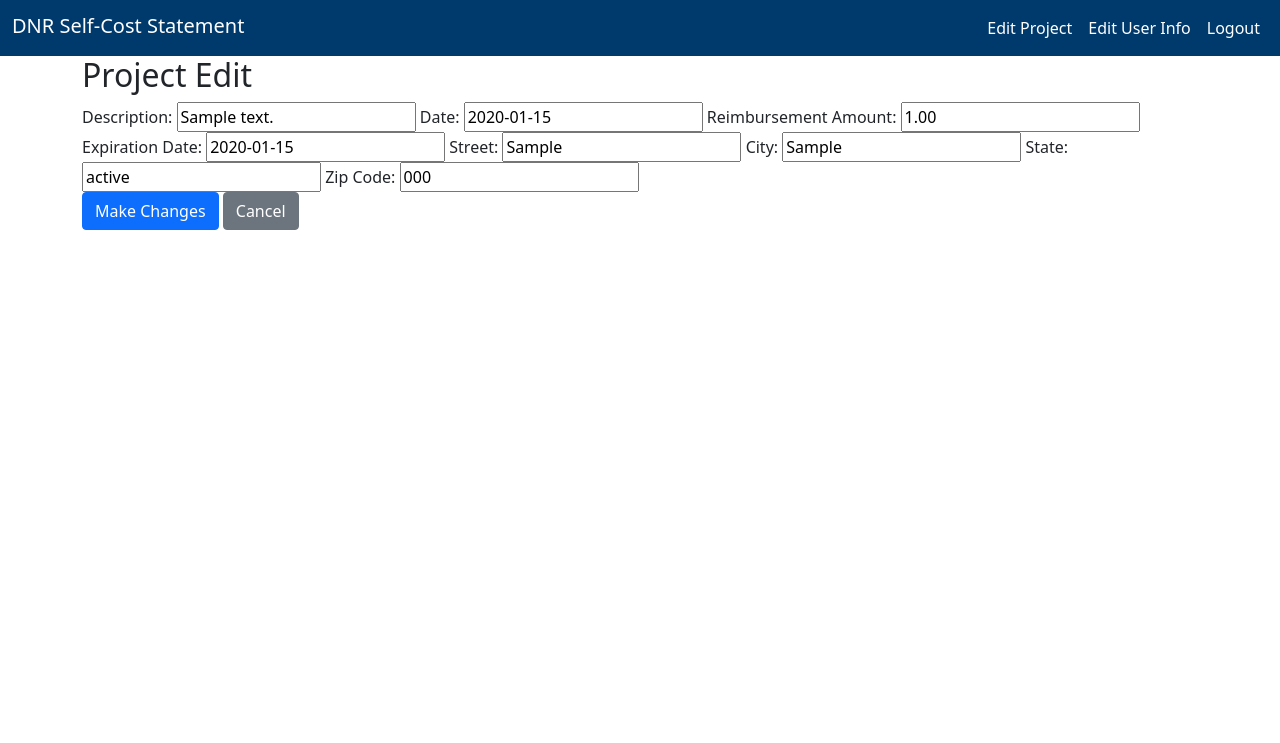
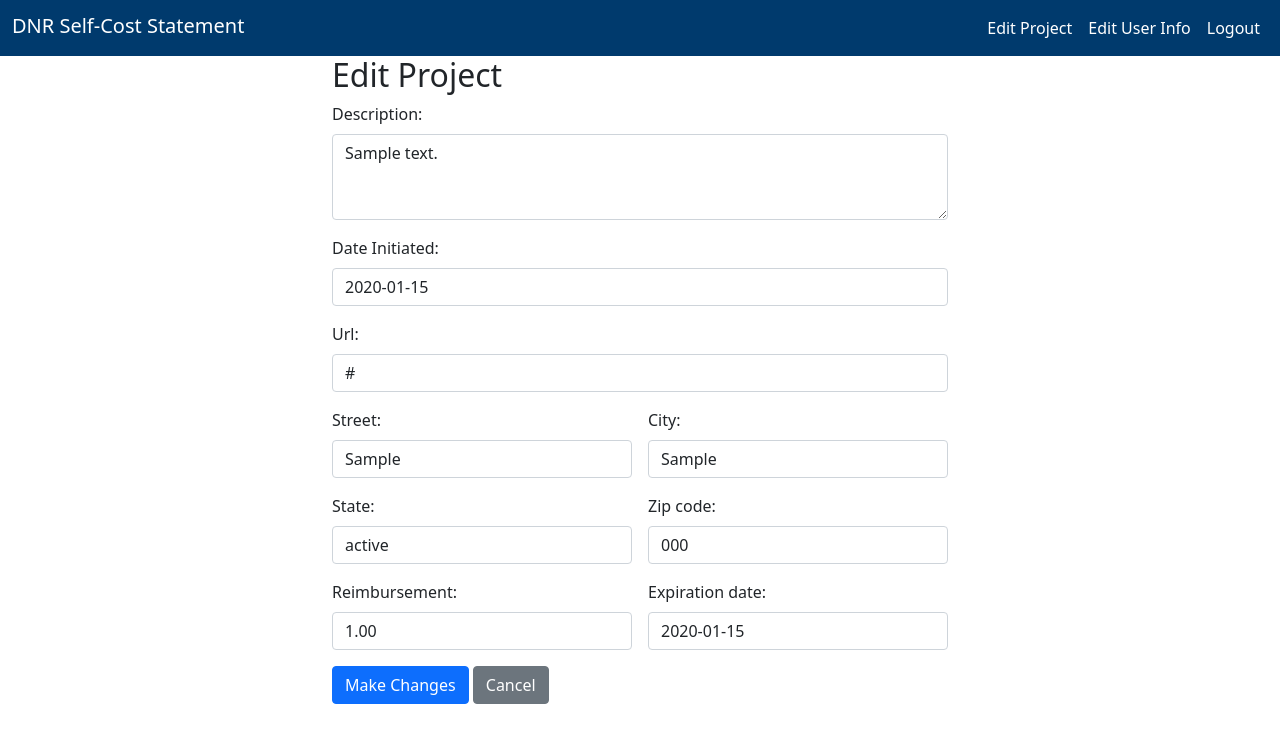
Before and after one commit to nistalb/DNR, a Django app: page /project/edit in a window 1280 px wide. Shown: the top 743 px of the page. Run offline with Django 3.2, Linux system fonts and the light colour scheme; a user stored in the database is signed in; tables that the repository leaves empty hold one stand-in row (values such as "Sample post").

Commit message:
adds styling to forms

```diff
--- a/main_app/forms.py
+++ b/main_app/forms.py
@@ -1,4 +1,5 @@
 from django.forms import ModelForm
+from django.forms.widgets import DateInput, EmailInput, NumberInput, PasswordInput, TextInput, Textarea, URLInput
 from .models import User, Project, Labor, Rental
 
 from django.contrib.auth.forms import UserCreationForm
@@ -7,18 +8,50 @@ class NewUserForm(UserCreationForm):
     class Meta:
         model = User
         fields = ('username', 'first_name', 'last_name', 'email', 'password1', 'password2')
+        widgets = {'username': TextInput(attrs={'class': 'form-control'}),
+                    'first_name': TextInput(attrs={'class': 'form-control'}),
+                    'last_name': TextInput(attrs={'class': 'form-control'}),
+                    'email': EmailInput(attrs={'class': 'form-control'}),
+                    'password1': PasswordInput(attrs={'class': 'form-control'}),
+                    'password2': PasswordInput(attrs={'class': 'form-control'}),
+                    }
+
 
 class ProjectForm(ModelForm):
     class Meta:
         model = Project
         fields = ('description', 'date', 'url', 'street', 'city', 'state', 'zip_code', 'reimbursement', 'expiration_date')
+        widgets = {'description': Textarea(attrs={'cols':20, 'rows':3, 'class': 'form-control'}),
+                    'date': DateInput(attrs={'class': 'form-control'}),
+                    'url': URLInput(attrs={'class': 'form-control'}),
+                    'street': TextInput(attrs={'class': 'form-control'}),
+                    'city': TextInput(attrs={'class': 'form-control'}),
+                    'state': TextInput(attrs={'class': 'form-control'}),
+                    'zip_code': TextInput(attrs={'class': 'form-control'}),
+                    'reimbursement': NumberInput(attrs={'class': 'form-control'}),
+                    'expiration_date': DateInput(attrs={'class': 'form-control'}),
+                    }
+        labels = {'date': 'Date Initiated'}
+
 
 class LaborForm(ModelForm):
     class Meta:
         model = Labor
         fields = ('date', 'total_hours', 'chainsaw_hours', 'small_equip_hours', 'large_equip_hours')
+        widgets = {'date': DateInput(attrs={'class': 'datepicker form-control'}),
+                    'total_hours': NumberInput(attrs={'class': 'form-control'}),
+                    'chainsaw_hours': NumberInput(attrs={'class': 'form-control'}),
+                    'small_equip_hours': NumberInput(attrs={'class': 'form-control'}),
+                    'large_equip_hours': NumberInput(attrs={'class': 'form-control'}),
+                    }
+        labels = {'small_equip_hours': 'Small equipment hours', 'large_equip_hours': 'Large equipment hours'}
 
 class RentalForm(ModelForm):
     class Meta:
         model = Rental
         fields = ('equipment', 'cost', 'start_date', 'end_date')
+        widgets = {'equipment': TextInput(attrs={'class': 'form-control'}),
+                    'cost': NumberInput(attrs={'class': 'form-control'}),
+                    'start_date': DateInput(attrs={'class': 'form-control'}),
+                    'end_date': DateInput(attrs={'class': 'form-control'}),
+                    }
--- a/main_app/static/styles/main.css
+++ b/main_app/static/styles/main.css
@@ -26,6 +26,10 @@ header {
     margin: 15px;
 }
 
+.edit_form {
+    max-width: 50vw;
+}
+
 footer {
     background-color: rgb(0, 58, 109);
 }
--- a/main_app/templates/base.html
+++ b/main_app/templates/base.html
@@ -8,6 +8,8 @@
 
     {% comment %} Bootstrap {% endcomment %}
     <link href="https://cdn.jsdelivr.net/npm/bootstrap@5.0.1/dist/css/bootstrap.min.css" rel="stylesheet" integrity="sha384-+0n0xVW2eSR5OomGNYDnhzAbDsOXxcvSN1TPprVMTNDbiYZCxYbOOl7+AMvyTG2x" crossorigin="anonymous">
+
+    <link rel="stylesheet" href="https://cdnjs.cloudflare.com/ajax/libs/bootstrap-datepicker/1.9.0/css/bootstrap-datepicker.min.css" integrity="sha512-mSYUmp1HYZDFaVKK//63EcZq4iFWFjxSL+Z3T/aCt4IO9Cejm03q3NKKYN6pFQzY0SBOr8h+eCIAZHPXcpZaNw==" crossorigin="anonymous" referrerpolicy="no-referrer" />
 
     {% comment %} CSS from Static File {% endcomment %}
     <link rel="stylesheet" href="{% static 'styles/main.css' %}">
@@ -49,5 +51,11 @@
 
     {% comment %} Bootstrap JS {% endcomment %}
     <script src="https://cdn.jsdelivr.net/npm/bootstrap@5.0.1/dist/js/bootstrap.bundle.min.js" integrity="sha384-gtEjrD/SeCtmISkJkNUaaKMoLD0//ElJ19smozuHV6z3Iehds+3Ulb9Bn9Plx0x4" crossorigin="anonymous"></script>
+    <script src="https://cdnjs.cloudflare.com/ajax/libs/bootstrap-datepicker/1.9.0/js/bootstrap-datepicker.min.js" integrity="sha512-T/tUfKSV1bihCnd+MxKD0Hm1uBBroVYBOYSk1knyvQ9VyZJpc/ALb4P0r6ubwVPSGB2GvjeoMAJJImBG12TiaQ==" crossorigin="anonymous" referrerpolicy="no-referrer"></script>
+    <script type='text/javascript'>
+        $(document).ready(function() {
+            $('.datepicker').datepicker();
+        });
+    </script>
 </body>
 </html>
--- a/main_app/templates/project/edit.html
+++ b/main_app/templates/project/edit.html
@@ -1,31 +1,54 @@
 {% extends 'base.html' %}
 {% block content %}
 
-<div id="content" class="container">
-    <h2>Project Edit</h2>
+<div class="container edit_form">
+    <h2>Edit Project</h2>
 
-    <form action="{% url 'project_edit' %}" method="post">
+    <form class="row g-3" action="{% url 'project_edit' %}" method="post">
         {% csrf_token %}
-        <div>
-            <label for="">Description:</label>
-            {{project_form.description}}
-            <label for="">Date:</label>
-            {{project_form.date}}
-            <label for="">Reimbursement Amount:</label>
-            {{project_form.reimbursement}}
-            <label for="">Expiration Date:</label>
-            {{project_form.expiration_date}}
-            <label for="">Street:</label>
-            {{project_form.street}}
-            <label for="">City:</label>
-            {{project_form.city}}
-            <label for="">State:</label>
-            {{project_form.state}}
-            <label for="">Zip Code:</label>
-            {{project_form.zip_code}}
+
+        <div class="col-12">
+                <label for="" class="form-label">{{ project_form.description.label_tag }}</label>
+                {{ project_form.description }}
         </div>
-        <input class="btn btn-primary" type="submit" value="Make Changes">
-        <a class="btn btn-secondary" href="{% url 'landing' %}">Cancel</a>
+        <div class="col-12">
+                <label for="" class="form-label">{{ project_form.date.label_tag }}</label>
+                {{ project_form.date }}
+        </div>
+        <div class="col-12">
+                <label for="" class="form-label">{{ project_form.url.label_tag }}</label>
+                {{ project_form.url }}
+        </div>
+        <div class="col-md-6">
+                <label for="" class="form-label">{{ project_form.street.label_tag }}</label>
+                {{ project_form.street }}
+        </div>
+        <div class="col-md-6">
+                <label for="" class="form-label">{{ project_form.city.label_tag }}</label>
+                {{ project_form.city }}
+        </div>
+        <div class="col-md-6">
+                <label for="" class="form-label">{{ project_form.state.label_tag }}</label>
+                {{ project_form.state }}
+        </div>
+        <div class="col-md-6">
+                <label for="" class="form-label">{{ project_form.zip_code.label_tag }}</label>
+                {{ project_form.zip_code }}
+        </div>
+        <div class="col-md-6">
+                <label for="" class="form-label">{{ project_form.reimbursement.label_tag }}</label>
+                {{ project_form.reimbursement }}
+        </div>
+        <div class="col-md-6">
+                <label for="" class="form-label">{{ project_form.expiration_date.label_tag }}</label>
+                {{ project_form.expiration_date }}
+        </div>
+
+        <div class="col-12">
+            <input class="btn btn-primary" type="submit" value="Make Changes">
+            <a class="btn btn-secondary" href="{% url 'landing' %}">Cancel</a>
+        </div>
+
     </form>
 </div>
 
--- a/main_app/templates/register/register.html
+++ b/main_app/templates/register/register.html
@@ -5,7 +5,7 @@
 <div class="container">
     <form action="{% url 'register' %}" method="POST">
         {% csrf_token %}
-        {{registration_form.as_p}}
+        {{ registration_form.as_p}}
         <button class="btn btn-primary" type="submit">Register</button>
     </form>
     <br>
```
Also changed, not shown: main_app/templates/labor/edit.html (+10 -3 lines), main_app/templates/register/edit.html (+14 -7 lines), main_app/templates/rental/edit.html (+10 -3 lines).
